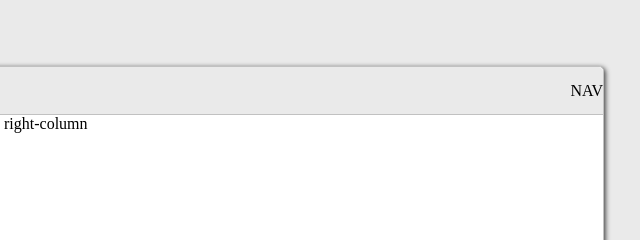
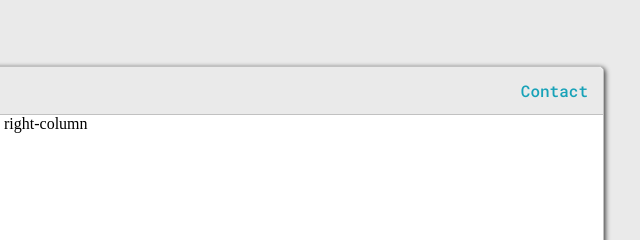
Before and after one commit to ADevCalledMo/my-website, a plain HTML site: page index.html in a window 1280 px wide. Shown: the part 254-494 px from the top of the page, 636-1276 px from the left. Drawn offline with Linux system fonts and the light colour scheme.

Commit message:
'Contact' added to right side of nav bar

```diff
--- a/default.css
+++ b/default.css
@@ -93,6 +93,17 @@ grid-template-areas:
 
 }
 
+#navigation{
+    margin: 0;
+    padding: 10px;
+}
+
+#navigation li{
+    display: inline-block;
+    margin-right: 5px;
+    margin-left: 5px;
+}
+
 .dots-wrapper{
 display: flex;
 padding: 10px;
--- a/index.html
+++ b/index.html
@@ -32,7 +32,7 @@
               <div id="dot-3" class="browser-dot"></div>
             </div>
             <ul id="navigation">
-              NAV
+              <li><a href="#">Contact</a></li>
             </ul>
           </div>
           <div class="left-column">
```
